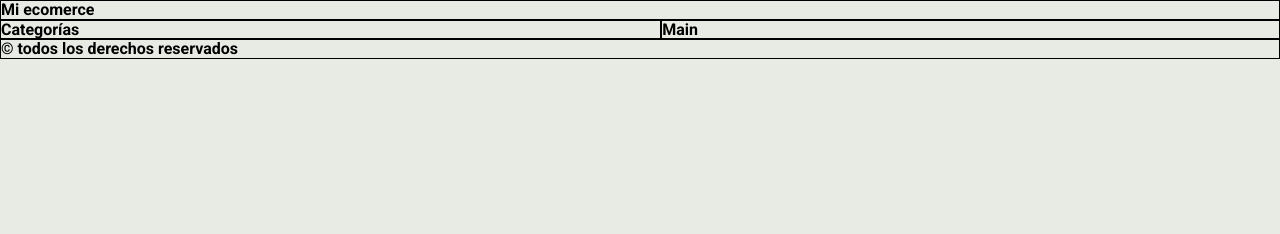
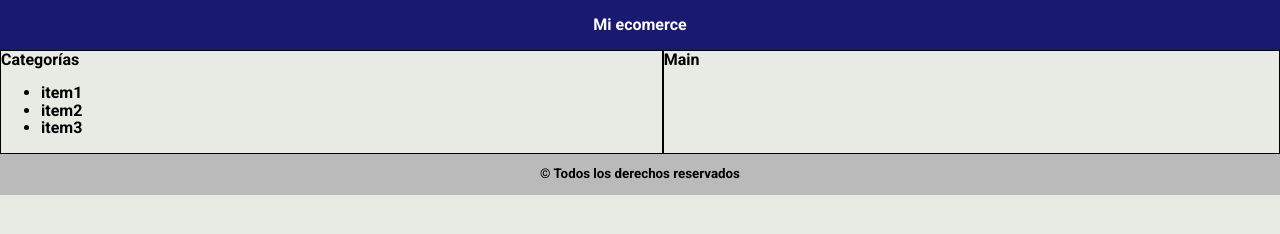
Before and after one commit to Droopytex/desafio_gridcss, a plain HTML site: page index.html in a window 1280 px wide. Drawn offline with Linux system fonts and the light colour scheme.

Commit message:
ajustes en grid

```diff
--- a/assets/css/styles.css
+++ b/assets/css/styles.css
@@ -7,8 +7,15 @@
 }
 
 .header {
+  display: flex;
+  align-items: center;
+  flex-direction: column;
   grid-area: header;
-  border: 1px solid black;
+  background-color: midnightblue;
+}
+
+.h-p {
+  color: #fff;
 }
 
 .main {
@@ -17,14 +24,26 @@
 }
 
 .sidebar {
+  display: flex;
+  align-items: start;
+  flex-direction: column;
   grid-area: sidebar;
   border: 1px solid black;
 }
 
 .footer {
+  display: flex;
+  align-items: center;
+  flex-direction: column;
   grid-area: footer;
-  border: 1px solid black;
+  background-color: rgb(186, 186, 186);
 }
+
+.f-p {
+  font-size: smaller;
+  font-style: normal;
+}
+
 .grid-container {
   display: grid;
   grid-template-areas:
--- a/index.html
+++ b/index.html
@@ -24,10 +24,22 @@
   </head>
   <body class="body">
     <div class="grid-container">
-      <div class="header box">Mi ecomerce</div>
-      <div class="sidebar box">Categorías</div>
+      <div class="header box"><p class="h-p">Mi ecomerce</p></div>
+      <div class="sidebar box">
+        Categorías
+        <div>
+          <ul>
+            <li>item1</li>
+            <li>item2</li>
+            <li>item3</li>
+          </ul>
+        </div>
+      </div>
+
       <div class="main box">Main</div>
-      <div class="footer box">© todos los derechos reservados</div>
+      <div class="footer box">
+        <p class="f-p">© Todos los derechos reservados</p>
+      </div>
     </div>
   </body>
 </html>
```
Also changed, not shown: assets/img/86-puma-ess-solid-windbreaker.jpg (added), assets/img/Captura de Pantalla 2024-02-01 a la(s) 00.53.30.png (added), assets/img/Captura de Pantalla 2024-02-01 a la(s) 00.53.46.png (added), assets/img/Captura de Pantalla 2024-02-01 a la(s) 00.54.24.png (added).
